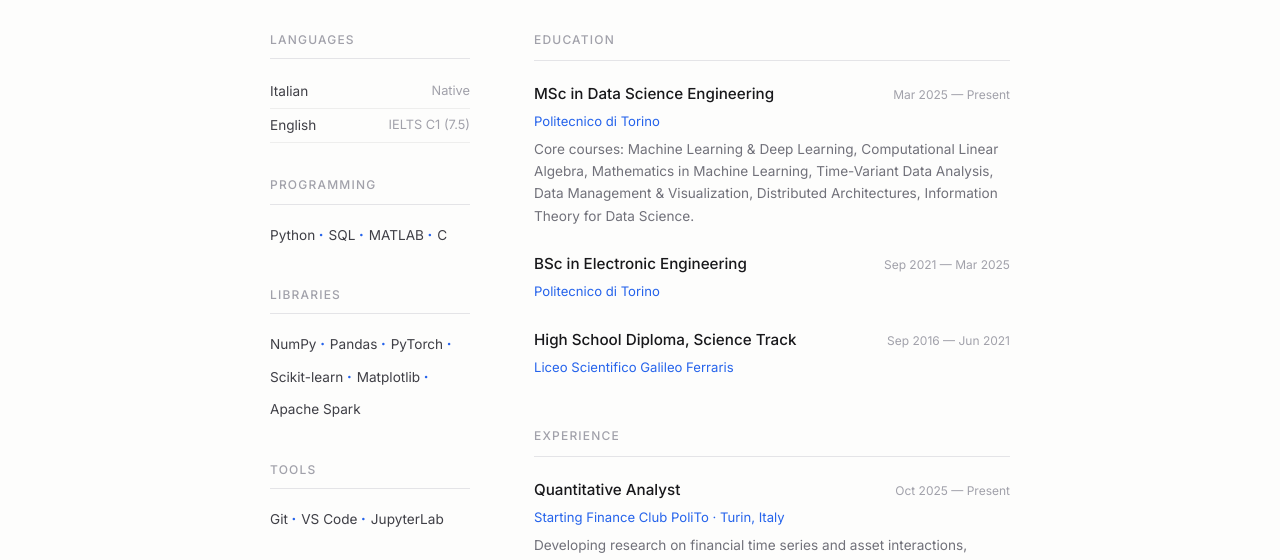
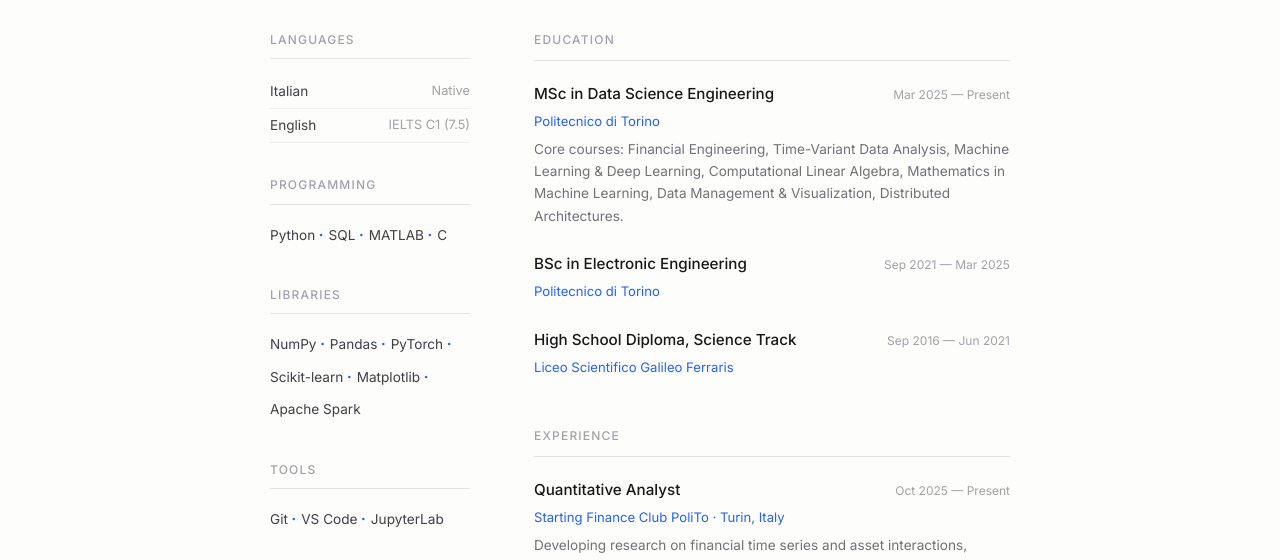
Before and after one commit to giorgiozoccatelli/giorgiozoccatelli.github.io, a plain HTML site: page cv.html in a window 1280 px wide. Shown: the part 208-768 px from the top of the page. Drawn offline with Linux system fonts and the light colour scheme.

Commit message:
core courses modified

```diff
--- a/cv.html
+++ b/cv.html
@@ -68,7 +68,7 @@
           <div class="cv-entry">
             <div class="cv-entry-header"><span class="cv-role">MSc in Data Science Engineering</span><span class="cv-date">Mar 2025 &mdash; Present</span></div>
             <p class="cv-org">Politecnico di Torino</p>
-            <p class="cv-detail">Core courses: Machine Learning &amp; Deep Learning, Computational Linear Algebra, Mathematics in Machine Learning, Time-Variant Data Analysis, Data Management &amp; Visualization, Distributed Architectures, Information Theory for Data Science.</p>
+            <p class="cv-detail">Core courses: Financial Engineering, Time-Variant Data Analysis, Machine Learning &amp; Deep Learning, Computational Linear Algebra, Mathematics in Machine Learning, Data Management &amp; Visualization, Distributed Architectures.</p>
           </div>
           <div class="cv-entry">
             <div class="cv-entry-header"><span class="cv-role">BSc in Electronic Engineering</span><span class="cv-date">Sep 2021 &mdash; Mar 2025</span></div>
```
